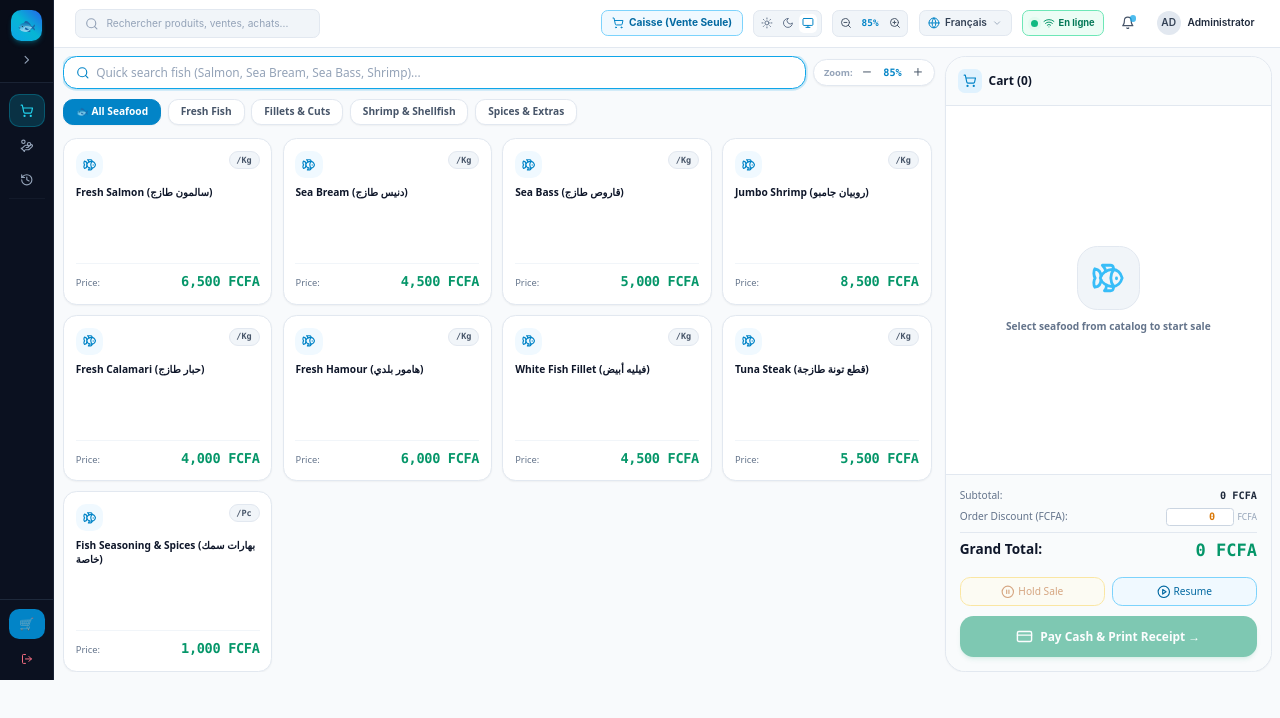
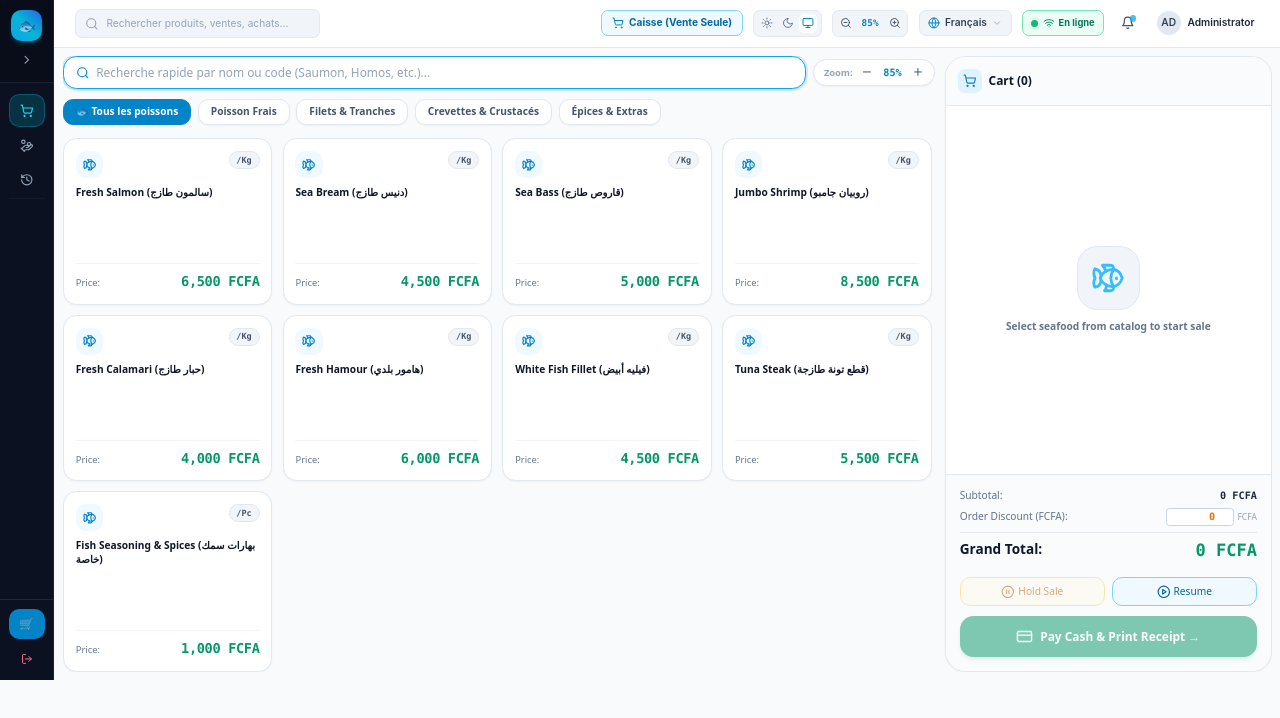
Before and after one commit to alinrbassam/Zabad, a React (Vite) app: page /#/pos in a window 1280 px wide. Shown: the top 718 px of the page. Built offline with nearby package versions, Linux system fonts and the light colour scheme.

Commit message:
fix(pos): link category filter chips dynamically to database categories

```diff
--- a/package.json
+++ b/package.json
@@ -1,7 +1,7 @@
 {
   "name": "zabad-pos",
   "productName": "Zabad POS",
-  "version": "1.0.3",
+  "version": "1.0.4",
   "description": "Zabad Seafood POS & Retail Management System",
   "main": "dist/main/index.js",
   "scripts": {
--- a/src/modules/pos/POSTerminalPage.tsx
+++ b/src/modules/pos/POSTerminalPage.tsx
@@ -1,4 +1,4 @@
-import React, { useEffect, useState, useRef, useCallback } from 'react';
+import React, { useEffect, useState, useRef, useCallback, useMemo } from 'react';
 import { usePOSStore } from '@stores/usePOSStore';
 import { useProductStore } from '@stores/useProductStore';
 import { useAuthStore } from '@stores/useAuthStore';
@@ -23,6 +23,7 @@ import {
   RotateCcw,
   Fish,
   Tag,
+  Package,
 } from 'lucide-react';
 
 // Default Fish Products for instant store catalog (Prices in FCFA)
@@ -135,7 +136,7 @@ export const POSTerminalPage: React.FC = () => {
     isLoading,
   } = usePOSStore();
 
-  const { products, loadProducts } = useProductStore();
+  const { products, categories: dbCategories, loadProducts, loadMetadata } = useProductStore();
   const { user } = useAuthStore();
   const { language } = useLanguageStore();
   const { zoom, zoomIn, zoomOut, resetZoom } = useZoomStore();
@@ -151,7 +152,15 @@ export const POSTerminalPage: React.FC = () => {
 
   useEffect(() => {
     loadProducts('');
-  }, [loadProducts]);
+    loadMetadata();
+
+    const handleFocus = () => {
+      loadProducts('');
+      loadMetadata();
+    };
+    window.addEventListener('focus', handleFocus);
+    return () => window.removeEventListener('focus', handleFocus);
+  }, [loadProducts, loadMetadata]);
 
   useEffect(() => {
     if (productSearch.length > 1) {
@@ -192,6 +201,42 @@ export const POSTerminalPage: React.FC = () => {
     return () => window.removeEventListener('keydown', handleKeyDown);
   }, [handleHoldSale]);
 
+  const categories = useMemo(() => {
+    const hasDbCategories = dbCategories && dbCategories.length > 0;
+    const allChip = {
+      id: 'all',
+      labelEn: hasDbCategories ? '🏷️ All Products' : '🐟 All Seafood',
+      labelAr: hasDbCategories ? '🏷️ جميع الأصناف' : '🐟 جميع المأكولات',
+      labelFr: hasDbCategories ? '🏷️ Tous les produits' : '🐟 Tous les poissons',
+    };
+
+    if (hasDbCategories) {
+      const dynamicList = dbCategories.map((c) => ({
+        id: c.id,
+        labelEn: c.name_en,
+        labelAr: c.name_ar || c.name_en,
+        labelFr: c.name_en || c.name_ar,
+      }));
+      return [allChip, ...dynamicList];
+    }
+
+    return [
+      allChip,
+      { id: 'fresh', labelEn: 'Fresh Fish', labelAr: 'أسماك طازجة', labelFr: 'Poisson Frais' },
+      { id: 'fillet', labelEn: 'Fillets & Cuts', labelAr: 'فيليه وقطع', labelFr: 'Filets & Tranches' },
+      { id: 'shrimp', labelEn: 'Shrimp & Shellfish', labelAr: 'روبيان وقشريات', labelFr: 'Crevettes & Crustacés' },
+      { id: 'extras', labelEn: 'Spices & Extras', labelAr: 'توابل وملحقات', labelFr: 'Épices & Extras' },
+    ];
+  }, [dbCategories]);
+
+  useEffect(() => {
+    if (selectedCategory !== 'all' && !categories.some((c) => c.id === selectedCategory)) {
+      setSelectedCategory('all');
+    }
+  }, [categories, selectedCategory]);
+
+  const selectedCatObj = categories.find((c) => c.id === selectedCategory);
+
   // Combine DB products with default Fish products if DB is empty
   const displayProducts: ProductEntity[] = (
     products.length > 0 ? products : (DEFAULT_FISH_PRODUCTS as ProductEntity[])
@@ -205,6 +250,11 @@ export const POSTerminalPage: React.FC = () => {
     const matchesCategory =
       selectedCategory === 'all' ||
       p.category_id === selectedCategory ||
+      p.subcategory_id === selectedCategory ||
+      (selectedCatObj && (
+        (p.category_id && p.category_id.toLowerCase() === selectedCatObj.labelEn.toLowerCase()) ||
+        (p.category_id && p.category_id.toLowerCase() === selectedCatObj.labelAr.toLowerCase())
+      )) ||
       (selectedCategory === 'fresh' && (p.name_en?.toLowerCase().includes('fish') || p.name_en?.toLowerCase().includes('sea') || p.name_en?.toLowerCase().includes('salmon'))) ||
       (selectedCategory === 'shrimp' && (p.name_en?.toLowerCase().includes('shrimp') || p.name_en?.toLowerCase().includes('calamari'))) ||
       (selectedCategory === 'fillet' && (p.name_en?.toLowerCase().includes('fillet') || p.name_en?.toLowerCase().includes('steak'))) ||
@@ -212,14 +262,6 @@ export const POSTerminalPage: React.FC = () => {
 
     return matchesSearch && matchesCategory;
   });
-
-  const categories = [
-    { id: 'all', labelEn: '🐟 All Seafood', labelAr: '🐟 جميع المأكولات' },
-    { id: 'fresh', labelEn: 'Fresh Fish', labelAr: 'أسماك طازجة' },
-    { id: 'fillet', labelEn: 'Fillets & Cuts', labelAr: 'فيليه وقطع' },
-    { id: 'shrimp', labelEn: 'Shrimp & Shellfish', labelAr: 'روبيان وقشريات' },
-    { id: 'extras', labelEn: 'Spices & Extras', labelAr: 'توابل وملحقات' },
-  ];
 
   const calculateTotals = () => {
     let subtotal = 0;
@@ -284,8 +326,10 @@ export const POSTerminalPage: React.FC = () => {
                 onChange={(e) => setProductSearch(e.target.value)}
                 placeholder={
                   language === 'ar'
-                    ? 'بحث سريع بالاسم (سالمون، دنيس، قاروص، روبيان)...'
-                    : 'Quick search fish (Salmon, Sea Bream, Sea Bass, Shrimp)...'
+                    ? 'بحث سريع بالاسم أو الكود (سالمون، حمص، روبيان)...'
+                    : language === 'fr'
+                    ? 'Recherche rapide par nom ou code (Saumon, Homos, etc.)...'
+                    : 'Quick search by name or code (Salmon, Homos, Shrimp)...'
                 }
                 className="w-full bg-transparent text-xs sm:text-sm focus:outline-none text-slate-900 placeholder-slate-400"
                 autoFocus
@@ -332,14 +376,54 @@ export const POSTerminalPage: React.FC = () => {
                   : 'bg-white text-slate-600 hover:bg-slate-100 hover:text-slate-900 border border-slate-200 shadow-sm'
               }`}
             >
-              {language === 'ar' ? cat.labelAr : cat.labelEn}
+              {language === 'ar'
+                ? cat.labelAr
+                : language === 'fr'
+                ? cat.labelFr || cat.labelEn
+                : cat.labelEn}
             </button>
           ))}
         </div>
 
         {/* Product Catalog Cards Grid */}
+        {displayProducts.length === 0 ? (
+          <div className="flex-1 flex flex-col items-center justify-center p-8 text-center bg-white border border-slate-200 rounded-3xl">
+            <div className="p-4 bg-slate-50 text-slate-400 rounded-2xl mb-3">
+              <Package className="h-8 w-8 text-slate-400" />
+            </div>
+            <p className="text-sm font-bold text-slate-700">
+              {language === 'ar'
+                ? 'لا توجد منتجات في هذا التصنيف أو البحث'
+                : language === 'fr'
+                ? 'Aucun produit trouvé dans cette catégorie ou recherche'
+                : 'No products found in this category or search'}
+            </p>
+            <p className="text-xs text-slate-400 mt-1">
+              {language === 'ar'
+                ? 'يمكنك إضافة أصناف جديدة وتعيين هذا القسم لها من إدارة المخزون'
+                : language === 'fr'
+                ? 'Vous pouvez ajouter de nouveaux articles et leur attribuer cette catégorie'
+                : 'You can add new items and assign this category in Inventory'}
+            </p>
+          </div>
+        ) : (
           <div className="flex-1 overflow-y-auto grid grid-cols-2 sm:grid-cols-2 md:grid-cols-3 lg:grid-cols-3 xl:grid-cols-4 2xl:grid-cols-5 gap-3 pr-1">
-          {displayProducts.map((p) => (
+            {displayProducts.map((p) => {
+              const isFish =
+                p.name_en?.toLowerCase().includes('fish') ||
+                p.name_en?.toLowerCase().includes('salmon') ||
+                p.name_en?.toLowerCase().includes('shrimp') ||
+                p.name_en?.toLowerCase().includes('calamari') ||
+                p.name_en?.toLowerCase().includes('seabass') ||
+                p.name_en?.toLowerCase().includes('bream') ||
+                p.name_ar?.includes('سمك') ||
+                p.name_ar?.includes('سالمون') ||
+                p.name_ar?.includes('روبيان') ||
+                p.category_id === 'fresh' ||
+                p.category_id === 'shrimp' ||
+                p.category_id === 'fillet';
+
+              return (
                 <div
                   key={p.id}
                   onClick={() => addToCart(p, 1.0)}
@@ -348,14 +432,20 @@ export const POSTerminalPage: React.FC = () => {
                   <div>
                     <div className="flex items-start justify-between gap-1 mb-2">
                       <div className="rounded-xl bg-sky-50 p-2 text-sky-600 group-hover:bg-sky-600 group-hover:text-white transition-all shadow-xs">
-                    <Fish className="h-4 w-4" />
+                        {isFish ? <Fish className="h-4 w-4" /> : <Tag className="h-4 w-4" />}
                       </div>
                       <span className="text-[10px] px-2 py-0.5 rounded-full bg-slate-100 border border-slate-200 text-slate-600 font-semibold font-mono">
-                    {p.base_unit_id === 'Kg' ? (language === 'ar' ? 'بالكيلو' : '/Kg') : (language === 'ar' ? 'بالقطعة' : '/Pc')}
+                        {p.base_unit_id === 'Kg'
+                          ? language === 'ar'
+                            ? 'بالكيلو'
+                            : '/Kg'
+                          : language === 'ar'
+                          ? 'بالقطعة'
+                          : '/Pc'}
                       </span>
                     </div>
                     <h4 className="text-xs font-bold text-slate-900 group-hover:text-sky-600 leading-snug">
-                  {language === 'ar' ? (p.name_ar || p.name_en) : p.name_en}
+                      {language === 'ar' ? p.name_ar || p.name_en : p.name_en}
                     </h4>
                   </div>
 
@@ -368,8 +458,10 @@ export const POSTerminalPage: React.FC = () => {
                     </span>
                   </div>
                 </div>
-          ))}
+              );
+            })}
           </div>
+        )}
       </div>
 
       {/* RIGHT PANEL: Shopping Cart & Direct Checkout */}
```
Lines whose indentation alone changed are shown as unchanged.
